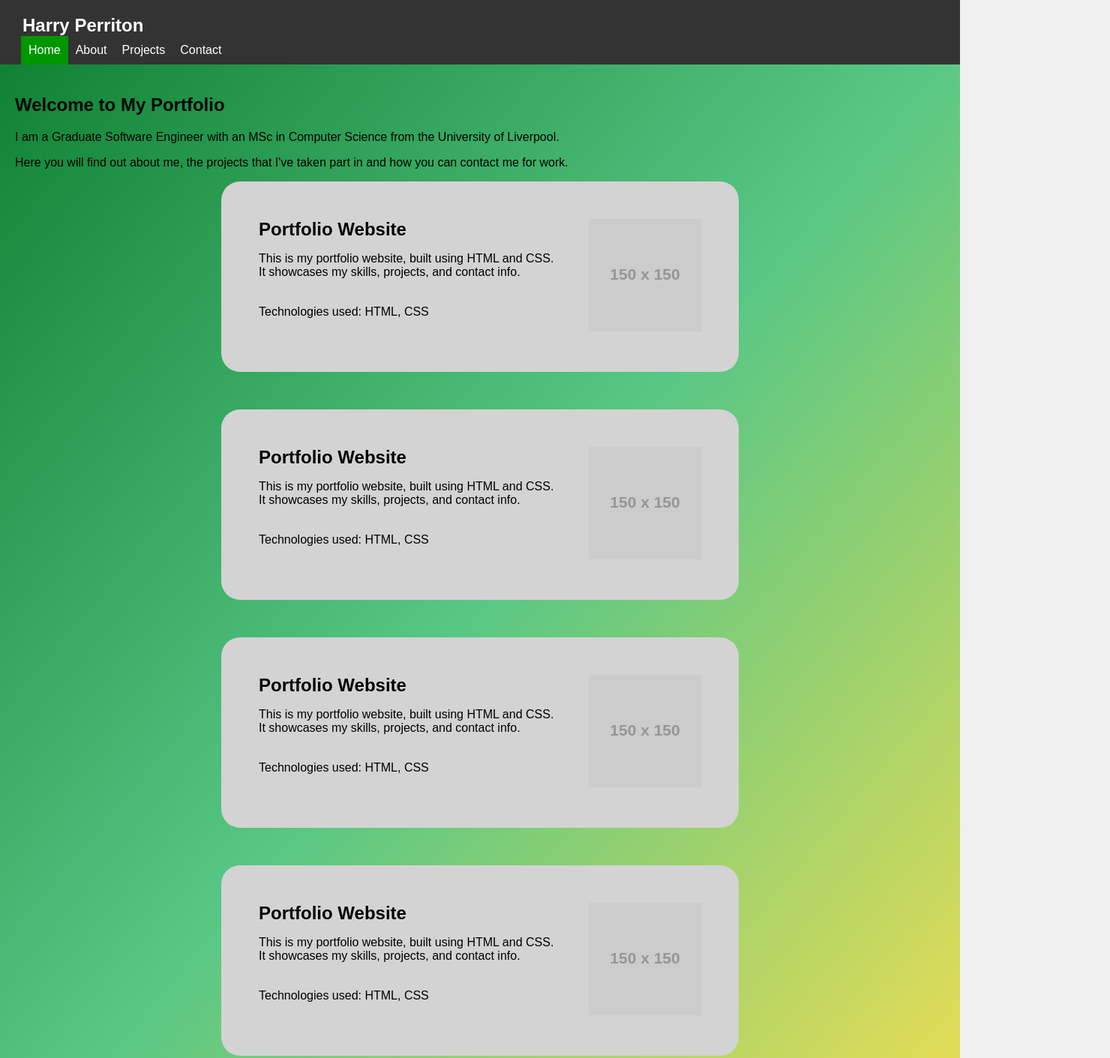
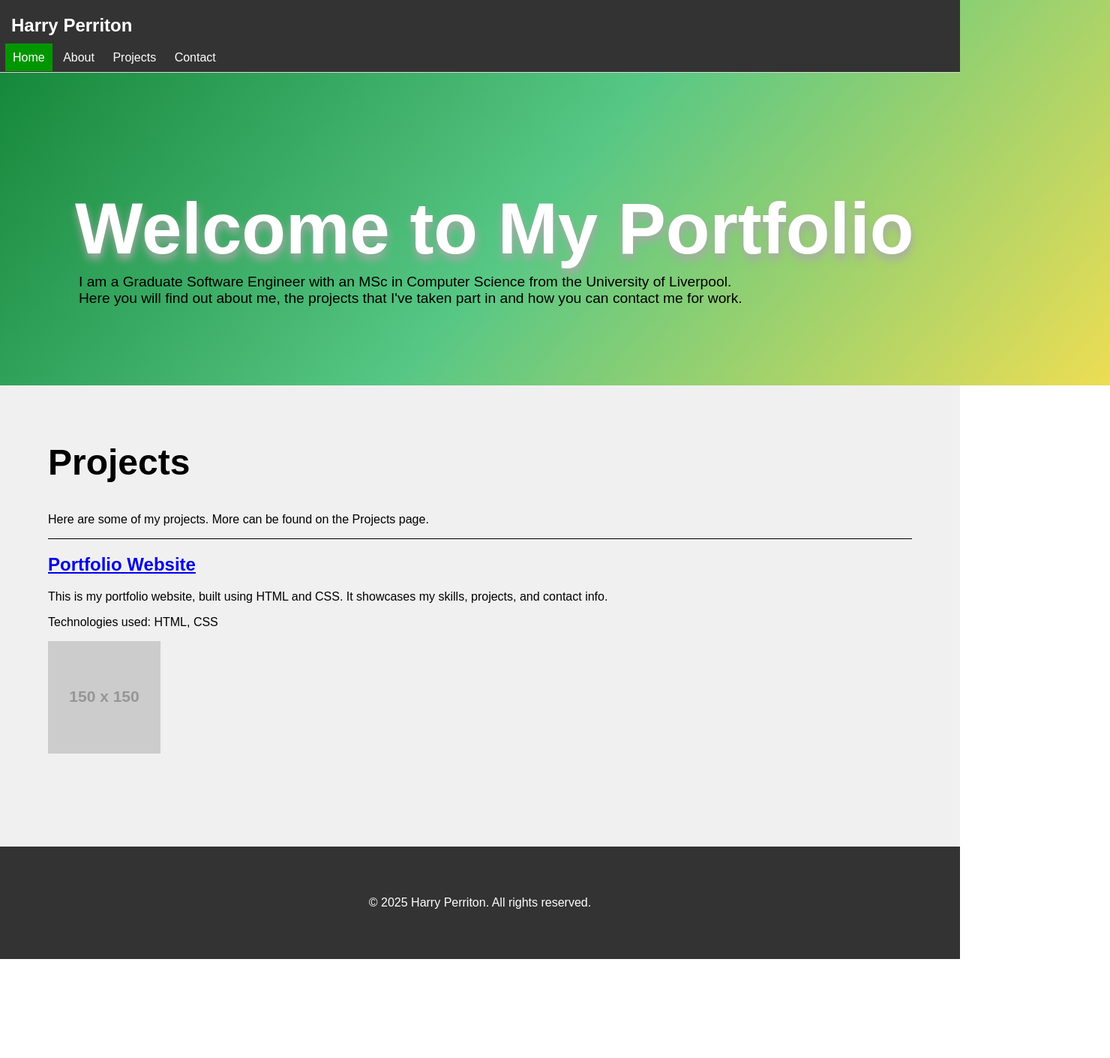
Before and after one commit to HazzaPezza/Portfolio, a plain HTML site: page index.html in a window 1280 px wide. Shown: the top 1411 px of the page at 75% size, 1480 px wide, since content can reach past the window. After the commit the page ends 1279 px from the top, so only its background shows below. Drawn offline with Linux system fonts and the light colour scheme; placeholder pictures from the web are drawn by us.

Commit message:
Refactor of home CSS for better structure.

```diff
--- a/index.html
+++ b/index.html
@@ -9,7 +9,8 @@
         <meta name="viewport" content="width=device-width, initial-scale=1">
 
         <!-- Stylesheets -->
-        <link rel="stylesheet" href="stylesheets/style.css">
+        <!--<link rel="stylesheet" href="stylesheets/style.css">-->
+        <link rel="stylesheet" href="stylesheets/home-style.css">
     </head>
 
     <!-- Body -->
@@ -33,12 +34,24 @@
 
         <!-- Second section - Main Content -->
         <section id="main-content">
-            <h1>Welcome to My Portfolio</h1>
-            <p>I am a Graduate Software Engineer with an MSc in Computer Science from the University of Liverpool.</p>
-            <p>Here you will find out about me, the projects that I've taken part in and how you can contact me for work.</p>
 
+            <!-- FOCUS ON THIS RN -->
+            <!-- Entry content has gradient behind, following content has solid background.-->
+            <div class="entry-content">
+                <h1 class="home-title">Welcome to My Portfolio</h1>
+                <p class="home-subtitle">I am a Graduate Software Engineer with an MSc in Computer Science from the University of Liverpool.
+                Here you will find out about me, the projects that I've taken part in and how you can contact me for work.</p>
+            </div>
+
+
+            <div class="mid-content">
+                <!-- WORK ON THESE LATER! -->
                 <!-- Example project entry on display. -->
+                <div class="line-break"></div>
                 <div class="projects">
+                    <h1 class="project-section-title">Projects</h1>
+                    <p class="project-section-subtitle">Here are some of my projects. More can be found on the Projects page.</p>
+
                     <!-- Project 1-->
                     <div class="projects-container">
                         <!-- Each project card contains title, description and technologies used plus a relevant image. -->
@@ -50,41 +63,6 @@
                         <div class="project-image-container">
                             <img class="project-image" src="https://placehold.co/150x150" alt="Project Image">
                         </div>
-                </div>
-
-                <!-- Project 1-->
-                <div class="projects-container">
-                    <div class="project-title-text-container">
-                        <h1 class="project-title"><a href="portfolio.html">Portfolio Website</a></h1>
-                        <p class="project-description">This is my portfolio website, built using HTML and CSS. It showcases my skills, projects, and contact info.</p>
-                        <p class="project-technologies">Technologies used: HTML, CSS</p>
-                    </div>
-                    <div class="project-image-container">
-                        <img class="project-image" src="https://placehold.co/150x150" alt="Project Image">
-                    </div>
-                </div>
-
-                <!-- Project 1-->
-                <div class="projects-container">
-                    <div class="project-title-text-container">
-                        <h1 class="project-title"><a href="portfolio.html">Portfolio Website</a></h1>
-                        <p class="project-description">This is my portfolio website, built using HTML and CSS. It showcases my skills, projects, and contact info.</p>
-                        <p class="project-technologies">Technologies used: HTML, CSS</p>
-                    </div>
-                    <div class="project-image-container">
-                        <img class="project-image" src="https://placehold.co/150x150" alt="Project Image">
-                    </div>
-                </div>
-
-                <!-- Project 1-->
-                <div class="projects-container">
-                    <div class="project-title-text-container">
-                        <h1 class="project-title"><a href="portfolio.html">Portfolio Website</a></h1>
-                        <p class="project-description">This is my portfolio website, built using HTML and CSS. It showcases my skills, projects, and contact info.</p>
-                        <p class="project-technologies">Technologies used: HTML, CSS</p>
-                    </div>
-                    <div class="project-image-container">
-                        <img class="project-image" src="https://placehold.co/150x150" alt="Project Image">
                     </div>
                 </div>
             </div>
--- /dev/null
+++ b/stylesheets/home-style.css
@@ -0,0 +1,108 @@
+/* Global styles */
+* {
+    font-family: sans-serif;
+}
+
+body {
+    margin: 0;
+}
+
+/*
+Header Syles -> header -> Title container.
+*/
+#header {
+    display: block;
+    position: fixed;
+    background: #333;
+    width: 100vw;
+    border-bottom: 0.5px solid rgb(218, 218, 218);
+    z-index: 3;
+}
+
+.page-title a{
+    color: white;
+    text-decoration: none;
+    margin-left: 15px;
+}
+
+.header-links-container {
+    margin-left: 7px;
+    margin-bottom: 10px;
+}
+
+.header-link {
+    text-decoration: none;
+    color: white;
+    padding: 10px;
+}
+
+.selected {
+    background-color: rgba(0, 150, 0, 1);
+}
+
+.header-link:hover {
+    background-color: rgba(0, 100, 0, 1);
+    transition-duration: 0.5s;
+}
+
+
+/*
+Main content -> Entry Content -> Title and Desc.
+*/
+
+#main-content {
+    background-color: #f0f0f0;
+}
+
+.entry-content {
+    width: 100vw;
+    background: linear-gradient(130deg, rgba(16, 130, 52, 1) 0%, rgba(87, 199, 133, 1) 50%, rgba(237, 221, 83, 1) 100%);
+    padding: 100px;
+}
+
+.home-title {
+    padding-top: 150px;
+    font-size: 6rem;
+    color: white;
+    filter: drop-shadow(1px 7px 6px #a9a9a9);
+    margin: 0;
+    z-index: 1;
+}
+
+.home-subtitle {
+    font-size: 1.2rem;
+    max-width: 900px;
+    margin: 0;
+    padding: 5px;
+}
+
+/*
+Everything After Entry Content
+*/
+.mid-content {
+    margin-left: 5vw;
+    margin-right: 5vw;
+    margin-top: 75px;
+    padding-bottom: 100px;
+
+}
+
+.project-section-title {
+    font-size: 3em;
+}
+
+.projects-container {
+    border-top: 0.5px solid black;
+    margin-bottom: 20px;
+}
+
+
+/*
+Footer Styles
+*/
+.footer-content-container {
+    text-align: center;
+    padding: 50px;
+    background: #333;
+    color: white;
+}
```
Lines whose indentation alone changed are shown as unchanged.
